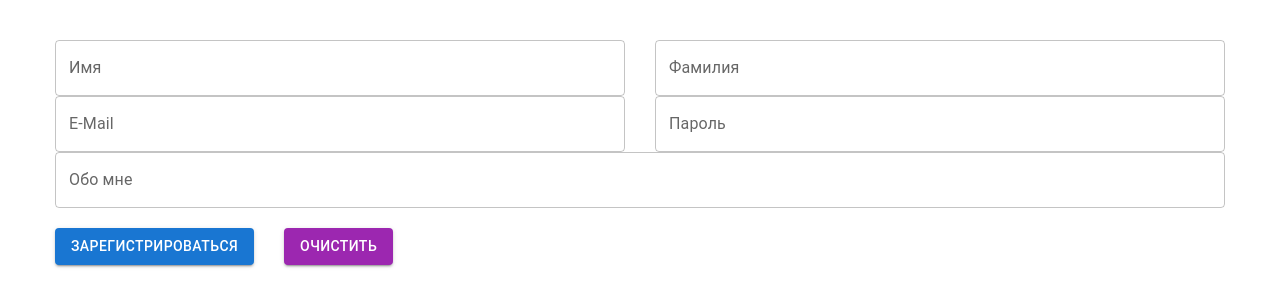
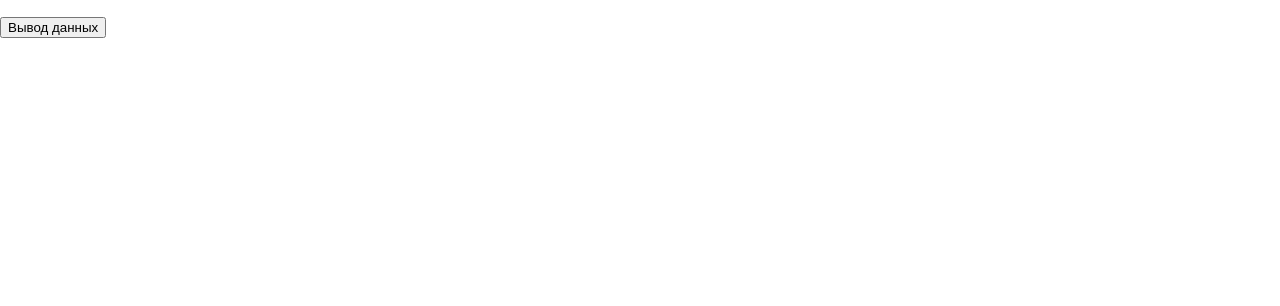
Before and after one commit to Shiroyam/archakov-tutorials, a React (Create React App) app: page / in a window 1280 px wide. Shown: the top 306 px of the page. Built offline with nearby package versions, Linux system fonts and the light colour scheme.

Commit message:
Сделал урок 9

```diff
--- a/src/index.js
+++ b/src/index.js
@@ -1,7 +1,7 @@
 import React from 'react';
 import ReactDOM from 'react-dom';
 import './index.css';
-import App from './tutorial-8/App';
+import App from './tutorial-9/App';
 
 
 ReactDOM.render(
--- /dev/null
+++ b/src/tutorial-9/App.js
@@ -0,0 +1,34 @@
+import React from "react";
+
+const App = () => {
+  const [users, setUsers] = React.useState([]);
+
+  async function getUsers() {
+    try {
+      let response = await fetch(
+        "https://6204e472161670001741b008.mockapi.io/users"
+      );
+      let user = await response.json();
+      setUsers(user);
+    } catch (err) {
+      alert(err);
+    }
+  }
+  console.log(users)
+  return (
+    <>
+      <div>
+        <ul>
+            {users.map((element) => (
+                <li key={element.id}>
+                    {element.name}
+                </li>
+            ))}
+        </ul>
+        <button onClick={getUsers}>Вывод данных</button>
+      </div>
+    </>
+  );
+};
+
+export default App;
```
